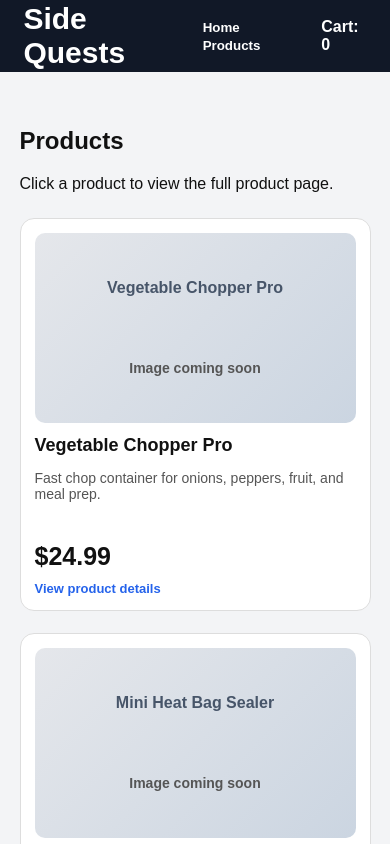
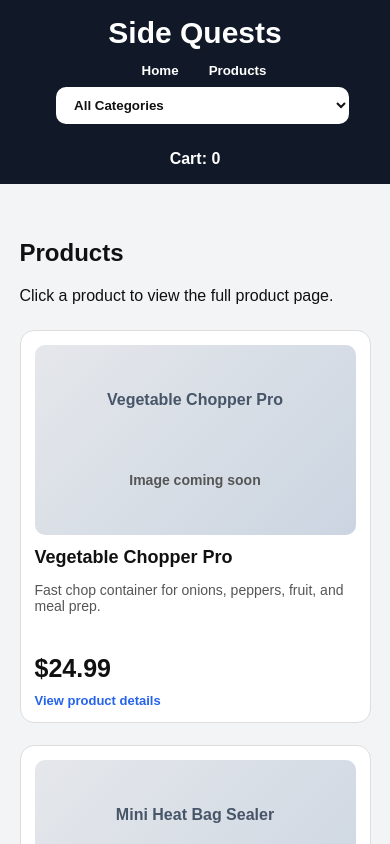
Before and after one commit to Ironvault333/iron-vault, a website: page index.html in a window 390 px wide. Both pictures are taken after a click on the button "Products". Shown: the top 844 px of the page. Drawn offline with Linux system fonts and the light colour scheme.

Commit message:
Update index.html

```diff
--- a/index.html
+++ b/index.html
@@ -10,7 +10,9 @@
 body{margin:0;font-family:Arial,Helvetica,sans-serif;background:#f3f4f6;color:#111}
 header{height:72px;background:#111827;color:white;display:flex;align-items:center;justify-content:space-between;padding:0 6%;position:sticky;top:0;z-index:50}
 .logo{font-size:30px;font-weight:900}
+nav{display:flex;align-items:center}
 nav button{background:transparent;color:white;border:0;font-weight:900;margin-left:18px;cursor:pointer}
+.categorySelect{padding:10px 14px;border-radius:10px;border:none;margin-left:15px;font-weight:700;background:white;color:#111}
 .cart{font-weight:900}
 button{border:0;cursor:pointer;font-weight:900}
 .page{display:none;padding:35px 5%}
@@ -60,6 +62,8 @@ select{width:100%;padding:12px;border:1px solid #ccc;border-radius:10px;margin:8
 .small{font-size:14px;color:#555}
 
 @media(max-width:1000px){
+header{height:auto;flex-direction:column;gap:12px;padding:16px 6%}
+nav{flex-wrap:wrap;justify-content:center}
 .hero,.detailWrap{grid-template-columns:1fr}
 h1{font-size:52px}
 .buyBox{position:static}
@@ -77,10 +81,16 @@ h1{font-size:52px}
 
 <header>
   <div class="logo">Side Quests</div>
+
   <nav>
     <button onclick="showHome()">Home</button>
     <button onclick="showProducts()">Products</button>
+
+    <select id="categorySelect" class="categorySelect" onchange="filterCategory(this.value)">
+      <option value="All">All Categories</option>
+    </select>
   </nav>
+
   <div class="cart">Cart: <span id="cartCount">0</span></div>
 </header>
 
@@ -104,7 +114,7 @@ h1{font-size:52px}
 </section>
 
 <main class="page" id="productsPage">
-  <h2>Products</h2>
+  <h2 id="productsTitle">Products</h2>
   <p>Click a product to view the full product page.</p>
   <div class="grid" id="productGrid"></div>
 </main>
@@ -122,7 +132,9 @@ h1{font-size:52px}
 let cart = Number(localStorage.getItem("cartCount") || 0);
 document.getElementById("cartCount").innerText = cart;
 
-const CATALOG_VERSION = "50-products-v1";
+let selectedCategory = "All";
+
+const CATALOG_VERSION = "50-products-v2-category-menu";
 
 const starterProducts = [
 {name:"Vegetable Chopper Pro",price:24.99,category:"Kitchen",sizes:"Small, Medium, Large",desc:"Fast chop container for onions, peppers, fruit, and meal prep.",shipping:"Estimated delivery: 5–10 business days."},
@@ -130,55 +142,46 @@ const starterProducts = [
 {name:"Silicone Scrub Gloves",price:13.99,category:"Cleaning",sizes:"Small, Medium, Large",desc:"Dish gloves with built-in scrub bristles for dishes, sinks, and quick cleaning.",shipping:"Estimated delivery: 5–10 business days."},
 {name:"Magnetic Spice Rack",price:22.99,category:"Kitchen",sizes:"2-Pack, 4-Pack",desc:"Space-saving magnetic shelves for spices, oils, and small kitchen items.",shipping:"Estimated delivery: 5–10 business days."},
 {name:"Air Fryer Oil Sprayer",price:12.99,category:"Kitchen",sizes:"250ml, 500ml",desc:"Refillable oil sprayer for air fryers, pans, grilling, and salads.",shipping:"Estimated delivery: 5–10 business days."},
-
 {name:"Pet Hair Remover Roller",price:16.99,category:"Pets",sizes:"Standard",desc:"Reusable roller that pulls pet hair from couches, clothes, blankets, and car seats.",shipping:"Estimated delivery: 5–10 business days."},
 {name:"Portable Dog Water Bottle",price:18.99,category:"Pets",sizes:"Small, Large",desc:"Travel water bottle for dogs on walks, hikes, road trips, and parks.",shipping:"Estimated delivery: 5–10 business days."},
 {name:"Cat Window Hammock",price:24.99,category:"Pets",sizes:"Standard",desc:"Window-mounted cat perch for sun lounging, resting, and watching outside.",shipping:"Estimated delivery: 5–10 business days."},
 {name:"Slow Feeder Pet Bowl",price:14.99,category:"Pets",sizes:"Small, Large",desc:"Pet bowl designed to slow down fast eating and make meals last longer.",shipping:"Estimated delivery: 5–10 business days."},
 {name:"Pet Grooming Glove",price:12.99,category:"Pets",sizes:"Left Hand, Right Hand",desc:"Grooming glove that removes loose fur while you pet your dog or cat.",shipping:"Estimated delivery: 5–10 business days."},
-
 {name:"Car Seat Gap Organizer",price:19.99,category:"Car",sizes:"Driver Side, Passenger Side",desc:"Fills the seat gap and holds phone, wallet, keys, cards, and small items.",shipping:"Estimated delivery: 5–10 business days."},
 {name:"Leakproof Car Trash Can",price:15.99,category:"Car",sizes:"Standard",desc:"Compact trash bin for wrappers, receipts, tissues, and road trip mess.",shipping:"Estimated delivery: 5–10 business days."},
 {name:"Foldable Trunk Organizer",price:28.99,category:"Car",sizes:"Medium, Large",desc:"Keeps groceries, emergency supplies, tools, and sports gear from rolling around.",shipping:"Estimated delivery: 5–10 business days."},
 {name:"Dashboard Phone Mount",price:13.99,category:"Car",sizes:"Standard",desc:"Simple phone mount for maps, music, calls, and hands-free driving.",shipping:"Estimated delivery: 5–10 business days."},
 {name:"Portable Tire Inflator",price:39.99,category:"Car",sizes:"Standard",desc:"Compact inflator for car tires, bike tires, balls, and emergency use.",shipping:"Estimated delivery: 5–10 business days."},
-
 {name:"Under Sink Organizer",price:25.99,category:"Home",sizes:"1-Tier, 2-Tier",desc:"Sliding organizer for cleaning bottles, soaps, sponges, and bathroom supplies.",shipping:"Estimated delivery: 5–10 business days."},
 {name:"No-Drill Shower Shelf",price:18.99,category:"Home",sizes:"Black, Silver",desc:"Wall shelf for shampoo, body wash, razors, soap, and shower accessories.",shipping:"Estimated delivery: 5–10 business days."},
 {name:"Adjustable Drawer Dividers",price:14.99,category:"Home",sizes:"4-Pack, 8-Pack",desc:"Dividers for kitchen drawers, bathroom drawers, office drawers, and junk drawers.",shipping:"Estimated delivery: 5–10 business days."},
 {name:"Cable Management Box",price:21.99,category:"Home",sizes:"Small, Large",desc:"Hides messy power strips, cords, chargers, and desk cables.",shipping:"Estimated delivery: 5–10 business days."},
 {name:"Laundry Backpack Bag",price:17.99,category:"Home",sizes:"Standard",desc:"Laundry bag with backpack straps for dorms, apartments, and shared laundry rooms.",shipping:"Estimated delivery: 5–10 business days."},
-
 {name:"Electric Lint Remover",price:16.99,category:"Cleaning",sizes:"Standard",desc:"Rechargeable fabric shaver for sweaters, blankets, couches, and clothing.",shipping:"Estimated delivery: 5–10 business days."},
 {name:"Mini Desk Vacuum",price:12.99,category:"Cleaning",sizes:"Standard",desc:"Tiny vacuum for crumbs, keyboards, desks, drawers, and car cup holders.",shipping:"Estimated delivery: 5–10 business days."},
 {name:"Drill Brush Scrubber Set",price:14.99,category:"Cleaning",sizes:"4-Piece, 8-Piece",desc:"Brush attachments that turn a drill into a powerful cleaning scrubber.",shipping:"Estimated delivery: 5–10 business days."},
 {name:"Baseboard Cleaner Tool",price:18.99,category:"Cleaning",sizes:"Standard",desc:"Long-handled cleaner for baseboards, wall edges, and hard-to-reach dust lines.",shipping:"Estimated delivery: 5–10 business days."},
 {name:"Blind Cleaner Brush",price:8.99,category:"Cleaning",sizes:"Standard",desc:"Multi-slat brush that cleans window blinds faster than wiping one by one.",shipping:"Estimated delivery: 5–10 business days."},
-
 {name:"Rechargeable Closet Light",price:18.99,category:"Home Tech",sizes:"1-Pack, 3-Pack",desc:"Motion light for closets, cabinets, hallways, pantries, and dark corners.",shipping:"Estimated delivery: 5–10 business days."},
 {name:"Sunset Projector Lamp",price:19.99,category:"Home Tech",sizes:"Standard",desc:"Small room lamp that creates sunset-style lighting for rooms and videos.",shipping:"Estimated delivery: 5–10 business days."},
 {name:"Large Display Alarm Clock",price:17.99,category:"Home Tech",sizes:"White, Black",desc:"Minimal bedside alarm clock with an easy-to-read display.",shipping:"Estimated delivery: 5–10 business days."},
 {name:"Mini Desk Humidifier",price:21.99,category:"Home Tech",sizes:"White, Black",desc:"Compact humidifier for desk, bedroom, travel, and dry rooms.",shipping:"Estimated delivery: 5–10 business days."},
 {name:"Smart Plug Timer",price:16.99,category:"Home Tech",sizes:"1-Pack, 2-Pack",desc:"Plug-in timer for lamps, holiday lights, appliances, and routines.",shipping:"Estimated delivery: 5–10 business days."},
-
 {name:"Resistance Band Set",price:14.99,category:"Fitness",sizes:"Light, Medium, Heavy",desc:"Portable workout bands for stretching, strength training, and home workouts.",shipping:"Estimated delivery: 5–10 business days."},
 {name:"Posture Corrector Brace",price:19.99,category:"Fitness",sizes:"Small, Medium, Large",desc:"Adjustable support for posture reminders while working, studying, or sitting.",shipping:"Estimated delivery: 5–10 business days."},
 {name:"Massage Roller Ball",price:11.99,category:"Fitness",sizes:"Standard",desc:"Handheld roller for feet, back, shoulders, and sore muscles.",shipping:"Estimated delivery: 5–10 business days."},
 {name:"Wearable Neck Fan",price:24.99,category:"Travel",sizes:"White, Black",desc:"Hands-free fan for sports, outdoor work, travel, heat, and summer days.",shipping:"Estimated delivery: 5–10 business days."},
 {name:"Insulated Bottle Sleeve",price:13.99,category:"Travel",sizes:"Small, Large",desc:"Bottle holder with strap and pocket for walks, games, school, and travel.",shipping:"Estimated delivery: 5–10 business days."},
-
 {name:"Hanging Toiletry Bag",price:16.99,category:"Travel",sizes:"Standard",desc:"Travel bathroom organizer that hangs in hotels, camps, and small bathrooms.",shipping:"Estimated delivery: 5–10 business days."},
 {name:"Packing Cube Set",price:18.99,category:"Travel",sizes:"6-Pack, 8-Pack",desc:"Suitcase organizers that separate clothes, shoes, laundry, and accessories.",shipping:"Estimated delivery: 5–10 business days."},
 {name:"Slim RFID Wallet",price:14.99,category:"Travel",sizes:"Black, Brown",desc:"Slim card wallet with RFID-blocking storage and pocket-friendly design.",shipping:"Estimated delivery: 5–10 business days."},
 {name:"Luggage Cup Holder",price:11.99,category:"Travel",sizes:"Standard",desc:"Cup holder that straps to suitcase handles for airport and road travel.",shipping:"Estimated delivery: 5–10 business days."},
 {name:"Travel Cable Organizer",price:12.99,category:"Travel",sizes:"Small, Large",desc:"Pouch for chargers, cords, earbuds, adapters, and tech accessories.",shipping:"Estimated delivery: 5–10 business days."},
-
 {name:"Mini Waffle Maker",price:22.99,category:"Kitchen",sizes:"Standard",desc:"Small waffle maker for quick breakfasts, snacks, dorms, and tiny kitchens.",shipping:"Estimated delivery: 5–10 business days."},
 {name:"Milk Frother Wand",price:9.99,category:"Kitchen",sizes:"Black, Silver",desc:"Handheld frother for coffee, matcha, protein drinks, and hot chocolate.",shipping:"Estimated delivery: 5–10 business days."},
 {name:"Digital Kitchen Scale",price:13.99,category:"Kitchen",sizes:"Standard",desc:"Compact scale for baking, meal prep, coffee, and portion measuring.",shipping:"Estimated delivery: 5–10 business days."},
-{name:"Magnetic Screen Door",price:24.99,category:"Home",sizes:"Single Door, Sliding Door",desc:"Hands-free mesh screen door for patios, back doors, pets, and fresh air.",shipping:"Estimated delivery: 5–10 business days."},
+{name:"Magnetic Screen Door",price:24.99,category:"Outdoor",sizes:"Single Door, Sliding Door",desc:"Hands-free mesh screen door for patios, back doors, pets, and fresh air.",shipping:"Estimated delivery: 5–10 business days."},
 {name:"Solar Outdoor Path Lights",price:26.99,category:"Outdoor",sizes:"4-Pack, 8-Pack",desc:"Solar lights for gardens, patios, pathways, driveways, and yards.",shipping:"Estimated delivery: 5–10 business days."},
-
 {name:"Reusable Produce Bags",price:11.99,category:"Kitchen",sizes:"6-Pack, 12-Pack",desc:"Washable mesh bags for groceries, produce, pantry storage, and organizing.",shipping:"Estimated delivery: 5–10 business days."},
 {name:"Cold Brew Pitcher",price:21.99,category:"Kitchen",sizes:"1 Quart, 2 Quart",desc:"Simple pitcher for homemade cold brew coffee and flavored drinks.",shipping:"Estimated delivery: 5–10 business days."},
 {name:"Glass Food Storage Set",price:27.99,category:"Kitchen",sizes:"5-Pack, 10-Pack",desc:"Stackable containers for leftovers, lunch prep, snacks, and fridge storage.",shipping:"Estimated delivery: 5–10 business days."},
@@ -200,8 +203,28 @@ function getProducts(){
 }
 
 function imageHTML(p){
-  if(p.images && p.images[0]) return `<img src="${p.images[0]}" alt="${p.name}">`;
+  if(p.images && p.images[0]) return `<img src="${p.images[0]}" alt="${p.name}" style="width:100%;height:190px;object-fit:cover;border-radius:10px;">`;
   return `<div class="placeholder">${p.name}<br><span class="small">Image coming soon</span></div>`;
+}
+
+function buildCategoryDropdown(){
+  const products = getProducts();
+  const categories = [...new Set(products.map(p => p.category).filter(Boolean))].sort();
+  const dropdown = document.getElementById("categorySelect");
+
+  dropdown.innerHTML = `<option value="All">All Categories</option>`;
+
+  categories.forEach(category=>{
+    dropdown.innerHTML += `<option value="${category}">${category}</option>`;
+  });
+
+  dropdown.value = selectedCategory;
+}
+
+function filterCategory(category){
+  selectedCategory = category;
+  renderProducts();
+  showOnly("productsPage");
 }
 
 function showOnly(id){
@@ -223,6 +246,8 @@ function showHome(){
 }
 
 function showProducts(){
+  selectedCategory = "All";
+  buildCategoryDropdown();
   renderProducts();
   showOnly("productsPage");
 }
@@ -233,16 +258,31 @@ function openSafe(){
 }
 
 function renderProducts(){
-  const products = getProducts();
-  document.getElementById("productGrid").innerHTML = products.map((p,i)=>`
-    <div class="card" onclick="openProduct(${i})">
+  buildCategoryDropdown();
+
+  const allProducts = getProducts();
+  let products = allProducts;
+
+  if(selectedCategory !== "All"){
+    products = allProducts.filter(p => p.category === selectedCategory);
+  }
+
+  document.getElementById("productsTitle").innerText =
+    selectedCategory === "All" ? "Products" : selectedCategory + " Products";
+
+  document.getElementById("productGrid").innerHTML = products.map((p)=>{
+    const realIndex = allProducts.findIndex(x => x.name === p.name);
+
+    return `
+      <div class="card" onclick="openProduct(${realIndex})">
         ${imageHTML(p)}
         <h3>${p.name}</h3>
         <p class="desc">${p.desc}</p>
         <div class="price">$${Number(p.price).toFixed(2)}</div>
         <div class="tap">View product details</div>
       </div>
-  `).join("");
+    `;
+  }).join("");
 }
 
 function openProduct(i){
@@ -258,14 +298,14 @@ function openProduct(i){
       <div class="box">
         ${
           imgs[0]
-          ? `<img class="mainImg" id="mainImg" src="${imgs[0]}" alt="${p.name}">`
+          ? `<img class="mainImg" id="mainImg" src="${imgs[0]}" alt="${p.name}" style="width:100%;height:420px;object-fit:cover;border-radius:12px;">`
           : `<div class="mainPlaceholder">${p.name}<br><span class="small">Main product image coming soon</span></div>`
         }
 
         <div class="thumbs">
           ${
             imgs.length
-            ? imgs.map(src=>`<img src="${src}" onclick="document.getElementById('mainImg').src='${src}'">`).join("")
+            ? imgs.map(src=>`<img src="${src}" onclick="document.getElementById('mainImg').src='${src}'" style="width:75px;height:75px;object-fit:cover;border-radius:9px;">`).join("")
             : `
               <div class="thumbPlaceholder">Front</div>
               <div class="thumbPlaceholder">Side</div>
@@ -358,6 +398,7 @@ function showCart(){
 }
 
 renderProducts();
+buildCategoryDropdown();
 </script>
 
 </body>
```
Lines whose indentation alone changed are shown as unchanged.
